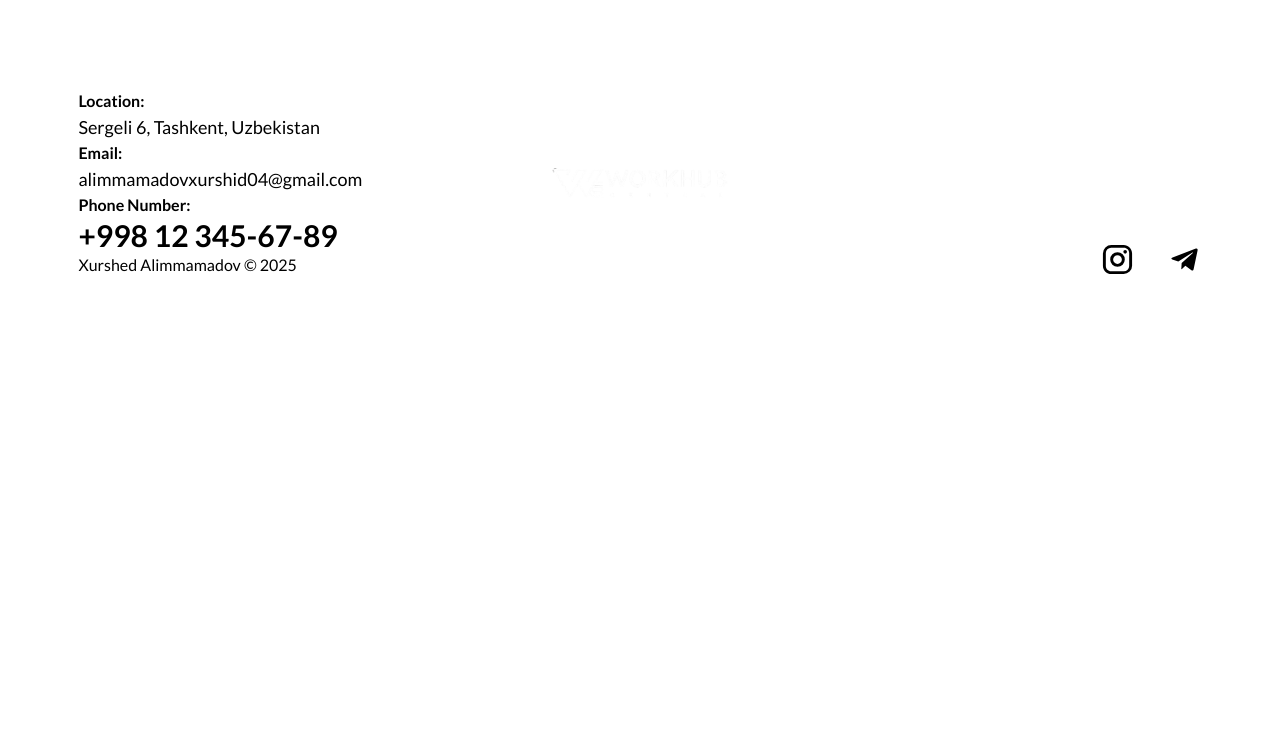
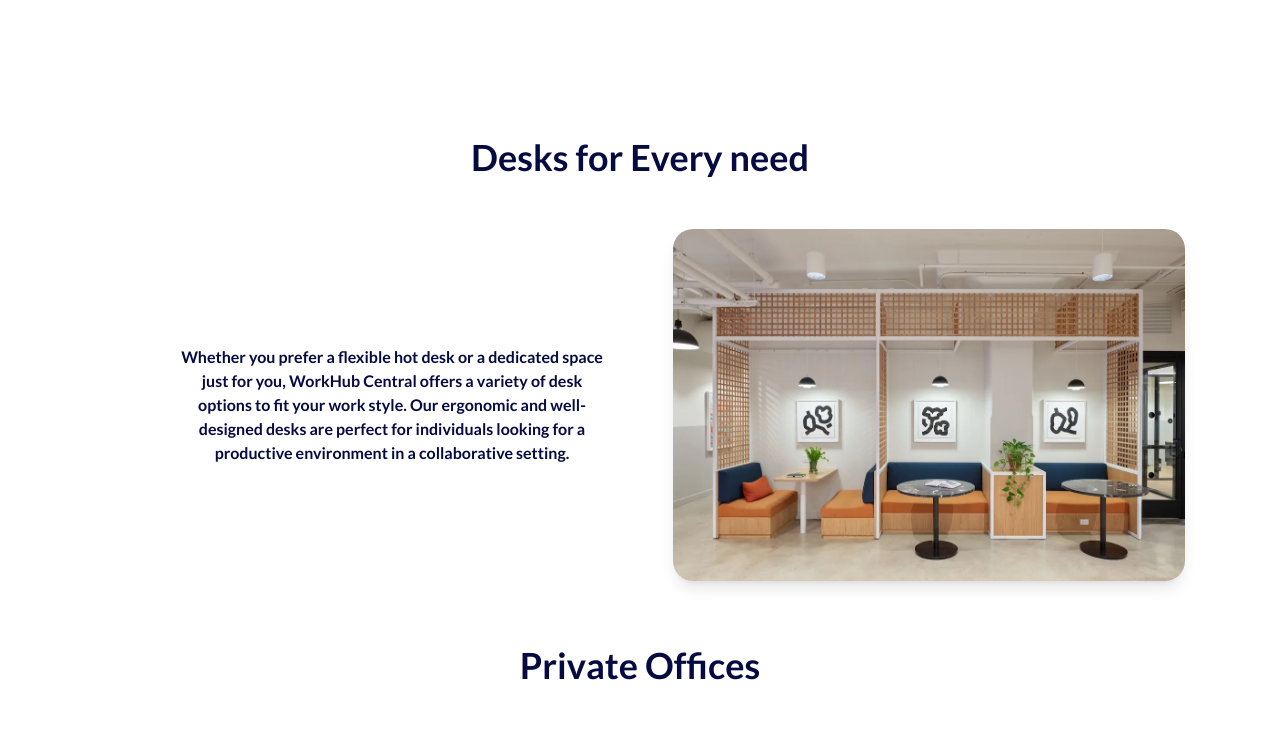
Before and after one commit to Khurshedjan04/coworking-workhub, a Next.js app: page / in a window 1280 px wide. Shown: the part 1460-2195 px from the top of the page. Before the commit the page ends 1837 px from the top, so only its background shows below. Built offline with nearby package versions, Linux system fonts and the light colour scheme.

Commit message:
Articlex Section added

```diff
--- /dev/null
+++ b/app/components/HomeArticle.tsx
@@ -0,0 +1,37 @@
+import { articlessHome } from "../constants";
+
+const HomeArticle = () => {
+  return (
+    <div className="px-[4.9rem] bg-white ">
+      <div className="container mx-auto space-y-16">
+        {articlessHome.map((item, index) => (
+          <div
+            key={index}
+
+            className=" flex flex-col items-center gap-5"
+          >
+            <h3       data-aos="fade-up" className="text-4xl font-bold mb-8 text-cosumDarkBlue">{item.title}</h3>
+            <div
+              className={`flex flex-col md:flex-row ${
+                index % 2 === 0 ? "md:flex-row-reverse" : ""
+              } items-center justify-center space-y-4 md:space-y-0 md:space-x-4`}
+            >
+              <div       data-aos="fade-up" className="w-full md:w-[32rem] h-[22rem]">
+                <img
+                  src={item.url}
+                  alt={item.title}
+                  className="rounded-[1.25rem] w-full h-full shadow-lg"
+                />
+              </div>
+              <div       data-aos="fade-up" data-aos-delay="200" className="w-full md:w-1/2 p-8 lg:p-16 text-center md:text-left">
+                <p className="text-center text-3xl md:text-xl lg:text-base font-semibold text-cosumDarkBlue">{item.article}</p>
+              </div>
+            </div>
+          </div>
+        ))}
+      </div>
+    </div>
+  );
+};
+
+export default HomeArticle;
--- a/app/page.tsx
+++ b/app/page.tsx
@@ -5,11 +5,12 @@ import { useEffect } from "react";
 import AOS from "aos";
 import HeroSection from "./components/HomeHero";
 import HomeOffer from "./components/HomeOffer";
+import HomeArticle from "./components/HomeArticle";
 
 export default function Home() {
   useEffect(() => {
     AOS.init({
-      duration: 2000,
+      duration: 1000,
       once: true,
     });
   }, []);
@@ -17,6 +18,7 @@ export default function Home() {
     <div className="w-full h-full flex flex-col gap-24">
       <HeroSection />
       <HomeOffer/>
+      <HomeArticle />
     </div>
   );
 }
```
